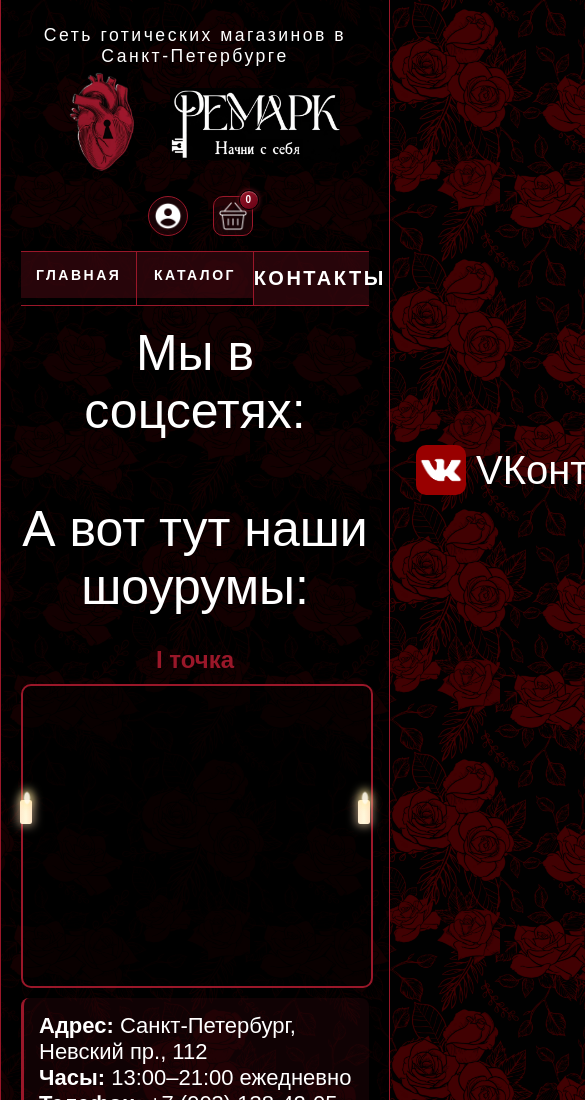
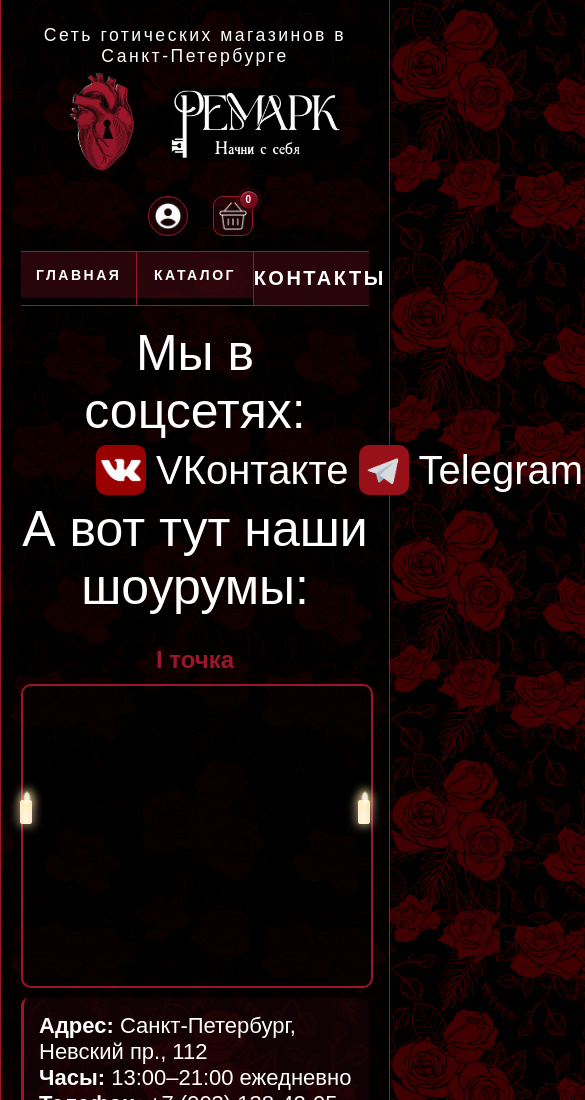
Before and after one commit to S1Feer/Remark-shop, a website: page contacts_remark.html in a window 390 px wide. Shown: the top 1100 px of the page, 585 px wide, since content can reach past the window. Drawn offline with Linux system fonts and the light colour scheme; no server answers; a web font is replaced by a local one.

Commit message:
style_contact.css

```diff
--- a/static/styles/style_contact.css
+++ b/static/styles/style_contact.css
@@ -69,3 +69,22 @@
     border-left: 3px solid rgb(154, 23, 41);
     font-size: 22px;
 }
+
+
+@media (max-width: 1024px) {
+    .main>ul {
+    margin-left: 240px;
+}
+}
+
+@media (max-width: 768px) {
+    .main>ul {
+    margin-left: 50px;
+}
+}
+
+@media (max-width: 575px) {
+    .main>ul {
+    margin-left: 30px;
+}
+}
```
